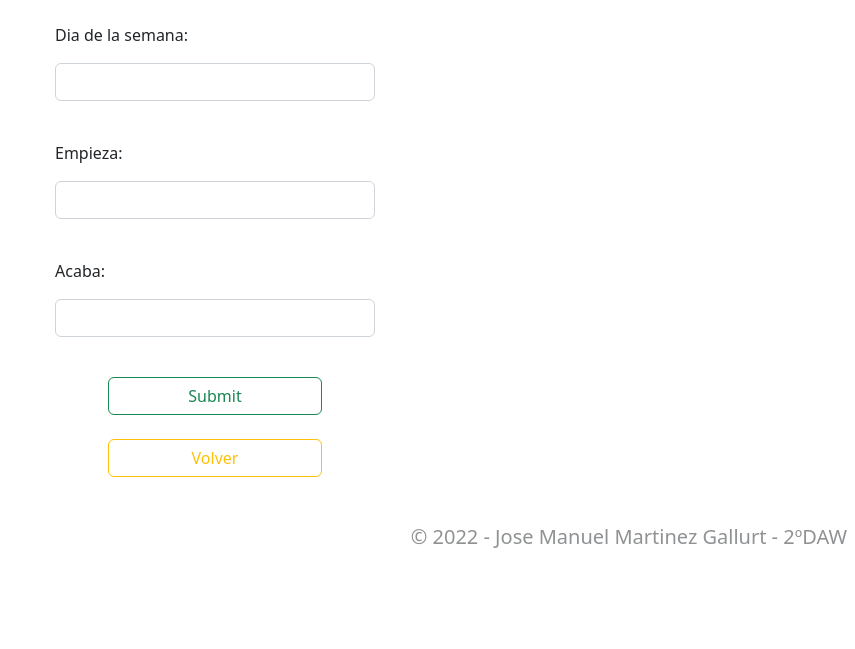
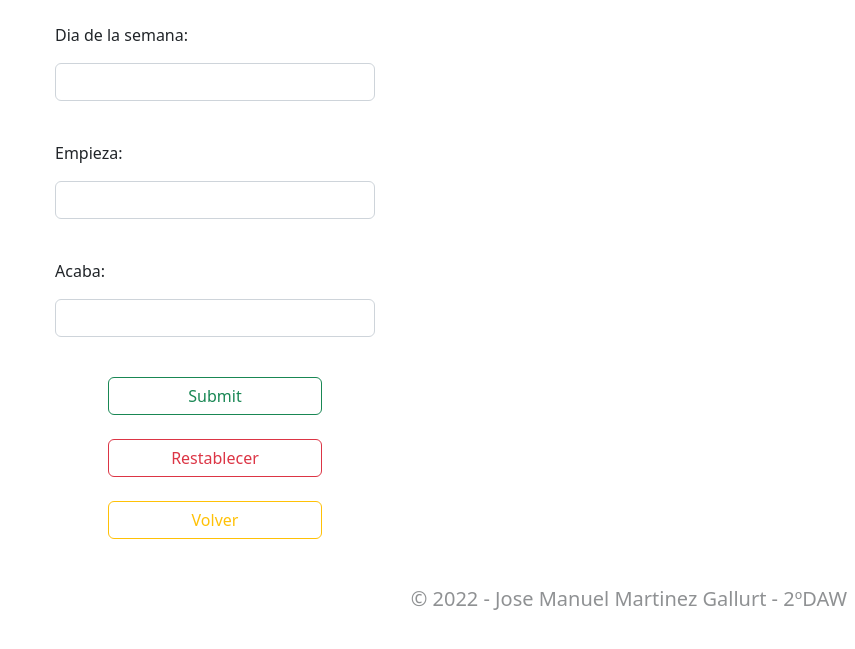
Before and after one commit to josemaDAW/miniproyectoPHP, a PHP site: template views/horario/form.php in a window 1280 px wide. Shown: the part 121-770 px from the top of the page, without its empty margins (425-1280 px from the left). Run offline with PHP 8.4, Linux system fonts and the light colour scheme; the template is opened without the code that fills it, so the values that code supplies are empty.

Commit message:
añadido boton reset

```diff
--- a/views/horario/form.php
+++ b/views/horario/form.php
@@ -35,5 +35,6 @@ if (isset($listaHorario)) {
 } else {
     echo "  <input type='hidden' name='action' value='insertaHorario'>";
 }
-echo "	<input class='btn btn-outline-success d-grid gap-2 col-2 mx-auto' type='submit'></form> <br>";
+echo "	<input class='btn btn-outline-success d-grid gap-2 col-2 mx-auto' type='submit'><br>";
+echo " <input class='btn btn-outline-danger d-grid gap-2 col-2 mx-auto' type='reset' value='Restablecer'></form><br>";
 echo "<p><a class='btn btn-outline-warning d-grid gap-2 col-2 mx-auto' href='index.php?action=mostrarListaHorario&controller=HorarioController'>Volver</a></p>";
--- a/views/recursos/form.php
+++ b/views/recursos/form.php
@@ -36,5 +36,6 @@ if (isset($recursos)) {
 } else {
     echo "  <input type='hidden' name='action' value='insertaRecursos'>";
 }
-echo "<br>	<input class='btn btn-outline-success d-grid gap-2 col-2 mx-auto' type='submit'></form><br>";
+echo "<br>	<input class='btn btn-outline-success d-grid gap-2 col-2 mx-auto' type='submit'><br>";
+echo " <input class='btn btn-outline-danger d-grid gap-2 col-2 mx-auto' type='reset' value='Restablecer'></form><br>";
 echo "<p><a class='btn btn-outline-warning d-grid gap-2 col-2 mx-auto' href='index.php?action=mostrarListarecursos&controller=RecursosController'>Volver</a></p>";
--- a/views/usuarios/form.php
+++ b/views/usuarios/form.php
@@ -36,5 +36,6 @@ if (isset($listaUsuarios)) {
 } else {
     echo "  <input type='hidden' name='action' value='insertaUsuarios'>";
 }
-echo "	<input class='btn btn-outline-success d-grid gap-2 col-2 mx-auto' type='submit'></form><br>";
+echo "	<input class='btn btn-outline-success d-grid gap-2 col-2 mx-auto' type='submit'><br>";
+echo " <input class='btn btn-outline-danger d-grid gap-2 col-2 mx-auto' type='reset' value='Restablecer'></form><br>";
 echo "<p><a class='btn btn-outline-warning d-grid gap-2 col-2 mx-auto' href='index.php?action=mostrarListaUsuarios&controller=UsuariosController'>Volver</a></p>";
```
